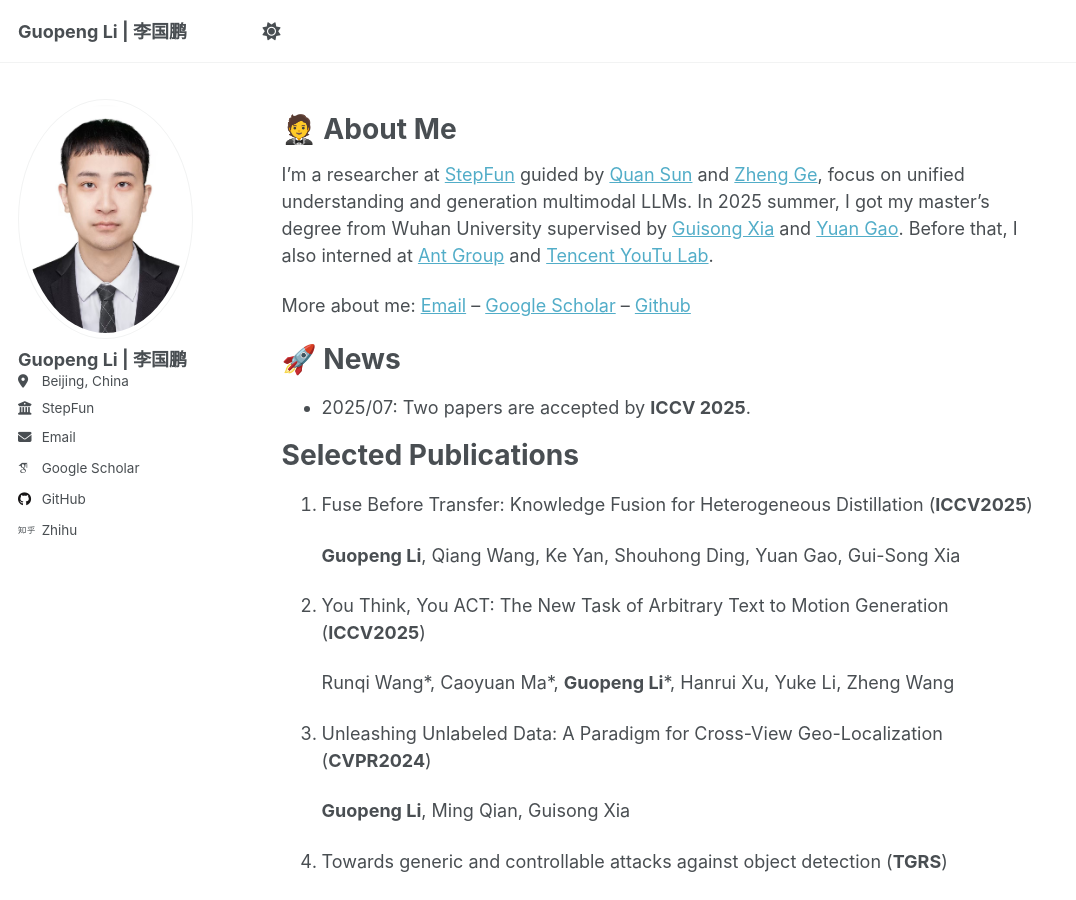
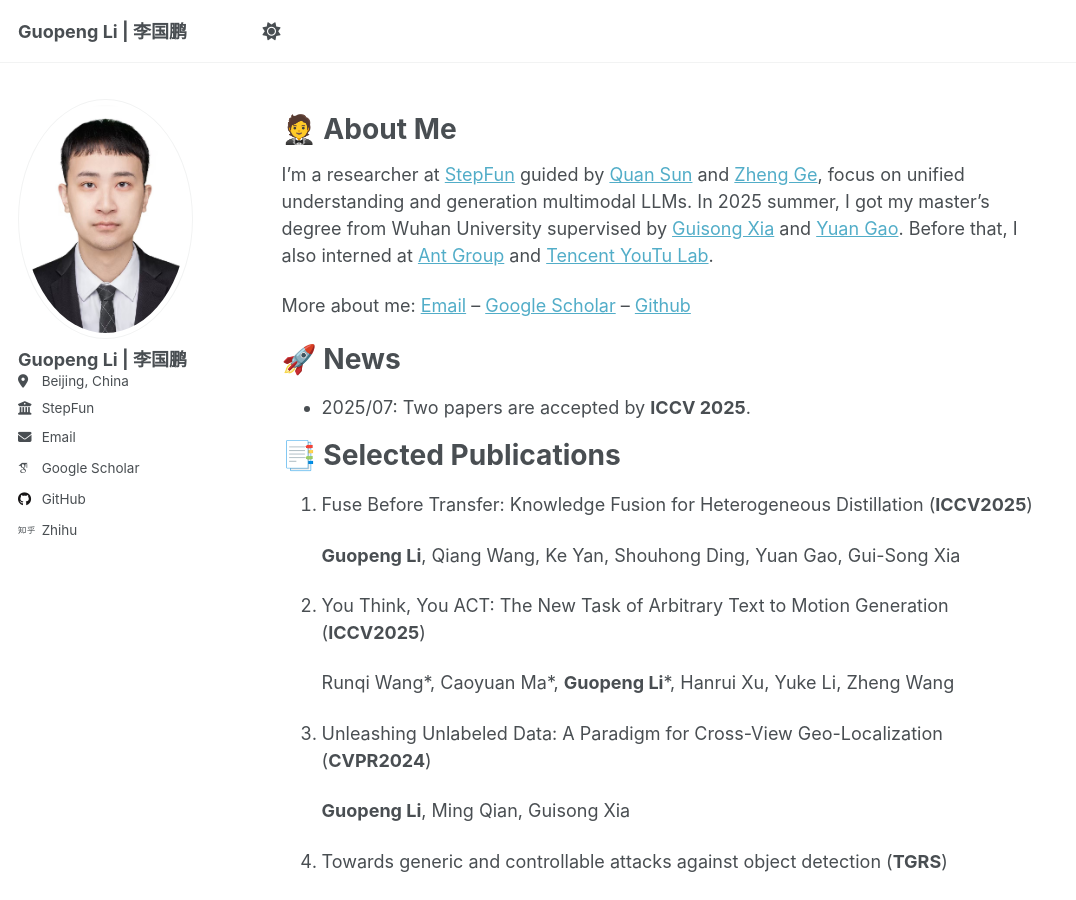
Before and after one commit to liguopeng0923/liguopeng0923.github.io, a Jekyll site: the page built from _pages/about.md, in a window 1280 px wide and 900 px high. Shown: the whole window, without its empty margins (0-1076 px from the left). Built offline with Jekyll 4.4.1, drawn with Linux system fonts in a browser that asks for light colours; some web fonts are replaced; a script that is not in the unit is left out.

```diff
--- a/_pages/about.md
+++ b/_pages/about.md
@@ -19,7 +19,7 @@ More about me: [Email](guopengli@whu.edu.cn) -- [Google Scholar](https://scholar
 
 - 2025/07: Two papers are accepted by **ICCV 2025**.
 
-Selected Publications
+📑 Selected Publications
 ======
 1. Fuse Before Transfer: Knowledge Fusion for Heterogeneous Distillation (**ICCV2025**)
 
```
